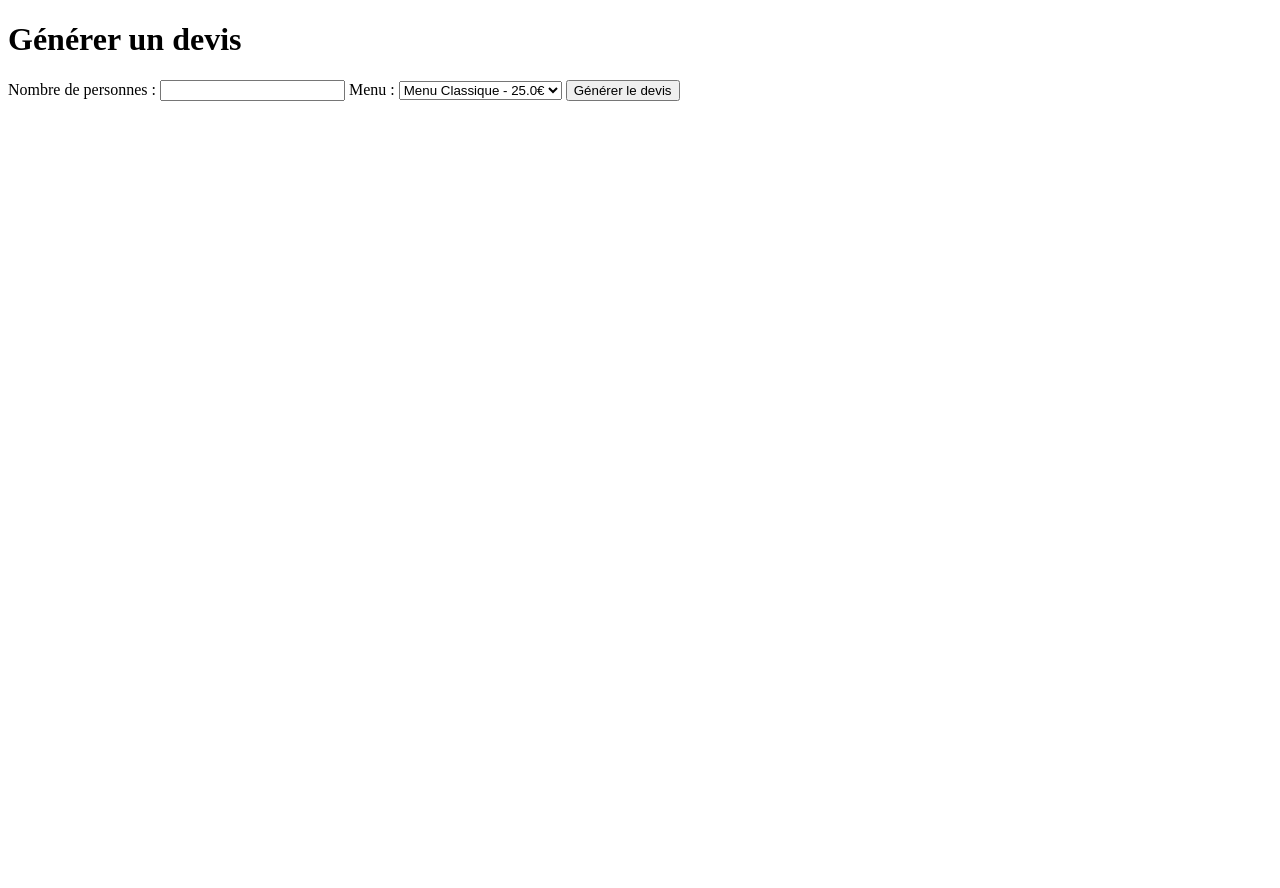
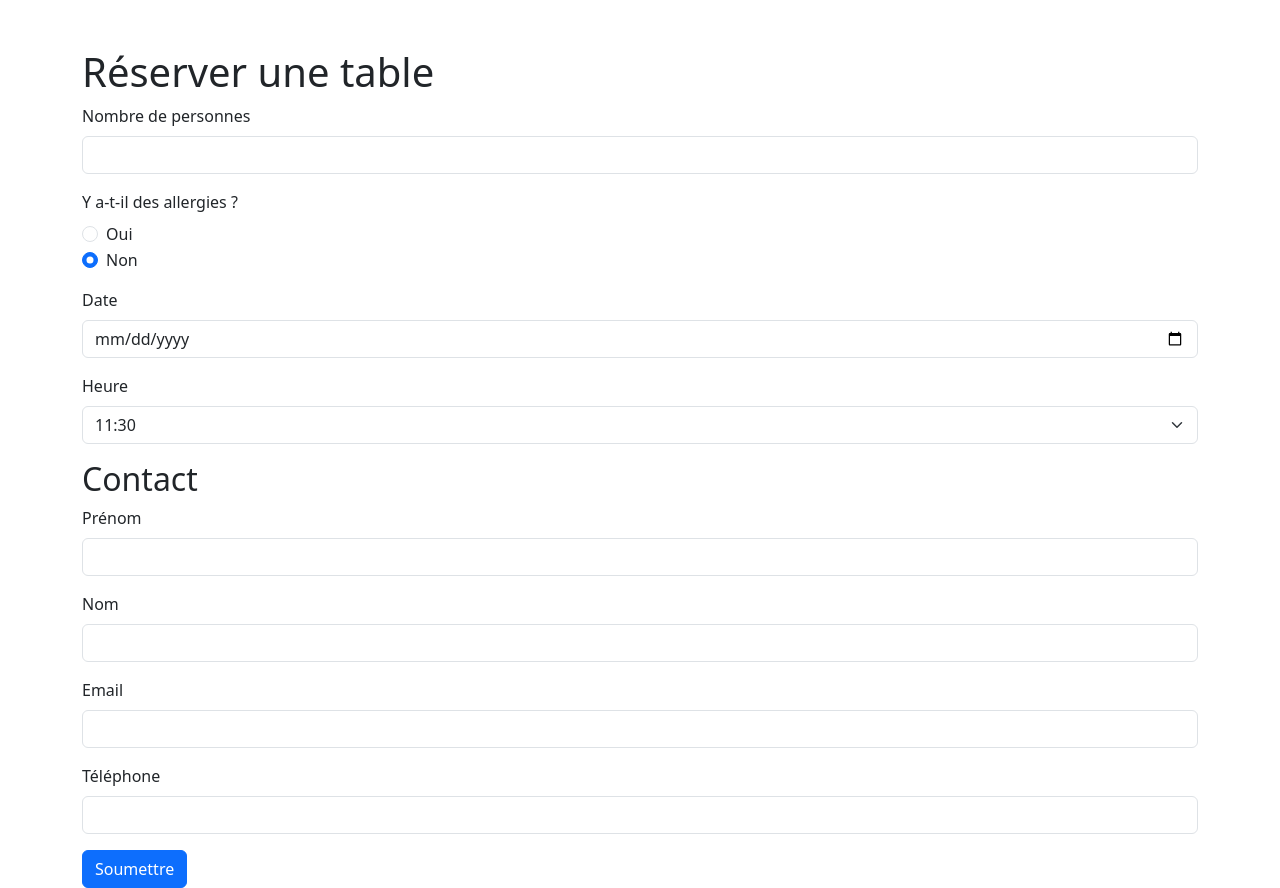
Before and after one commit to Meedloch/TableFlow, a Flask app: page / in a window 1280 px wide. Before the commit the page ends 101 px from the top, so only its background shows below. Run offline with Flask 3, Linux system fonts and the light colour scheme.

Commit message:
[MOD] Improve HTML

```diff
--- a/project/app/templates/index.html
+++ b/project/app/templates/index.html
@@ -3,22 +3,103 @@
 <head>
     <meta charset="UTF-8">
     <meta name="viewport" content="width=device-width, initial-scale=1.0">
-    <title>Devis Restaurant</title>
+    <title>Réservation</title>
+    <link href="https://cdn.jsdelivr.net/npm/bootstrap@5.3.0-alpha3/dist/css/bootstrap.min.css" rel="stylesheet">
 </head>
 <body>
-    <h1>Générer un devis</h1>
-    <form action="{{ url_for('quote') }}" method="post">
-        <label for="group_size">Nombre de personnes :</label>
-        <input type="number" id="group_size" name="group_size" required>
+<div class="container mt-5">
+    <h1>Réserver une table</h1>
+    <form method="POST" action="/submit-reservation">
+        <!-- Nombre de personnes -->
+        <div class="mb-3">
+            <label for="peopleCount" class="form-label">Nombre de personnes</label>
+            <input type="number" class="form-control" id="peopleCount" name="peopleCount" min="1" required>
+        </div>
 
-        <label for="menu">Menu :</label>
-        <select id="menu" name="menu">
-            {% for menu in menus %}
-                <option value="{{ menu.id }}">{{ menu.name }} - {{ menu.price_per_person }}€</option>
-            {% endfor %}
-        </select>
+        <!-- Allergies -->
+        <div class="mb-3">
+            <label class="form-label">Y a-t-il des allergies ?</label>
+            <div class="form-check">
+                <input class="form-check-input" type="radio" name="allergies" id="allergiesYes" value="yes">
+                <label class="form-check-label" for="allergiesYes">Oui</label>
+            </div>
+            <div class="form-check">
+                <input class="form-check-input" type="radio" name="allergies" id="allergiesNo" value="no" checked>
+                <label class="form-check-label" for="allergiesNo">Non</label>
+            </div>
+        </div>
+        <div class="mb-3" id="allergyDetails" style="display: none;">
+            <label for="allergyText" class="form-label">Veuillez décrire les allergies et pour combien de personnes</label>
+            <textarea class="form-control" id="allergyText" name="allergyText"></textarea>
+        </div>
 
-        <button type="submit">Générer le devis</button>
+        <!-- Date -->
+        <div class="mb-3">
+            <label for="reservationDate" class="form-label">Date</label>
+            <input type="date" class="form-control" id="reservationDate" name="reservationDate" required>
+        </div>
+
+        <!-- Heure -->
+        <div class="mb-3">
+            <label for="reservationTime" class="form-label">Heure</label>
+            <select class="form-select" id="reservationTime" name="reservationTime" required>
+                <option value="11:30">11:30</option>
+                <option value="12:00">12:00</option>
+                <option value="12:30">12:30</option>
+                <option value="19:30">19:30</option>
+                <option value="20:00">20:00</option>
+                <option value="20:30">20:30</option>
+                <option value="21:00">21:00</option>
+            </select>
+        </div>
+
+        <!-- Contact -->
+        <h2>Contact</h2>
+        <div class="mb-3">
+            <label for="firstName" class="form-label">Prénom</label>
+            <input type="text" class="form-control" id="firstName" name="firstName" required>
+        </div>
+        <div class="mb-3">
+            <label for="lastName" class="form-label">Nom</label>
+            <input type="text" class="form-control" id="lastName" name="lastName" required>
+        </div>
+        <div class="mb-3">
+            <label for="email" class="form-label">Email</label>
+            <input type="email" class="form-control" id="email" name="email" required>
+        </div>
+        <div class="mb-3">
+            <label for="phone" class="form-label">Téléphone</label>
+            <input type="tel" class="form-control" id="phone" name="phone" required>
+        </div>
+
+        <!-- Bouton soumettre -->
+        <button type="submit" class="btn btn-primary">Soumettre</button>
     </form>
+</div>
+
+<script>
+    // Afficher/cacher les détails des allergies
+    document.querySelectorAll('input[name="allergies"]').forEach(radio => {
+        radio.addEventListener('change', () => {
+            const details = document.getElementById('allergyDetails');
+            if (document.getElementById('allergiesYes').checked) {
+                details.style.display = 'block';
+            } else {
+                details.style.display = 'none';
+            }
+        });
+    });
+
+    // Restreindre les dates aux jours d'ouverture (mardi à samedi)
+    const reservationDate = document.getElementById('reservationDate');
+    reservationDate.addEventListener('change', () => {
+        const selectedDate = new Date(reservationDate.value);
+        const day = selectedDate.getUTCDay(); // 0 = Dimanche, 6 = Samedi
+        if (day === 0 || day === 1 || (day === 6 && selectedDate.getHours() < 13)) {
+            alert("Le restaurant est fermé à cette date. Veuillez choisir un autre jour.");
+            reservationDate.value = "";
+        }
+    });
+</script>
 </body>
 </html>
```
